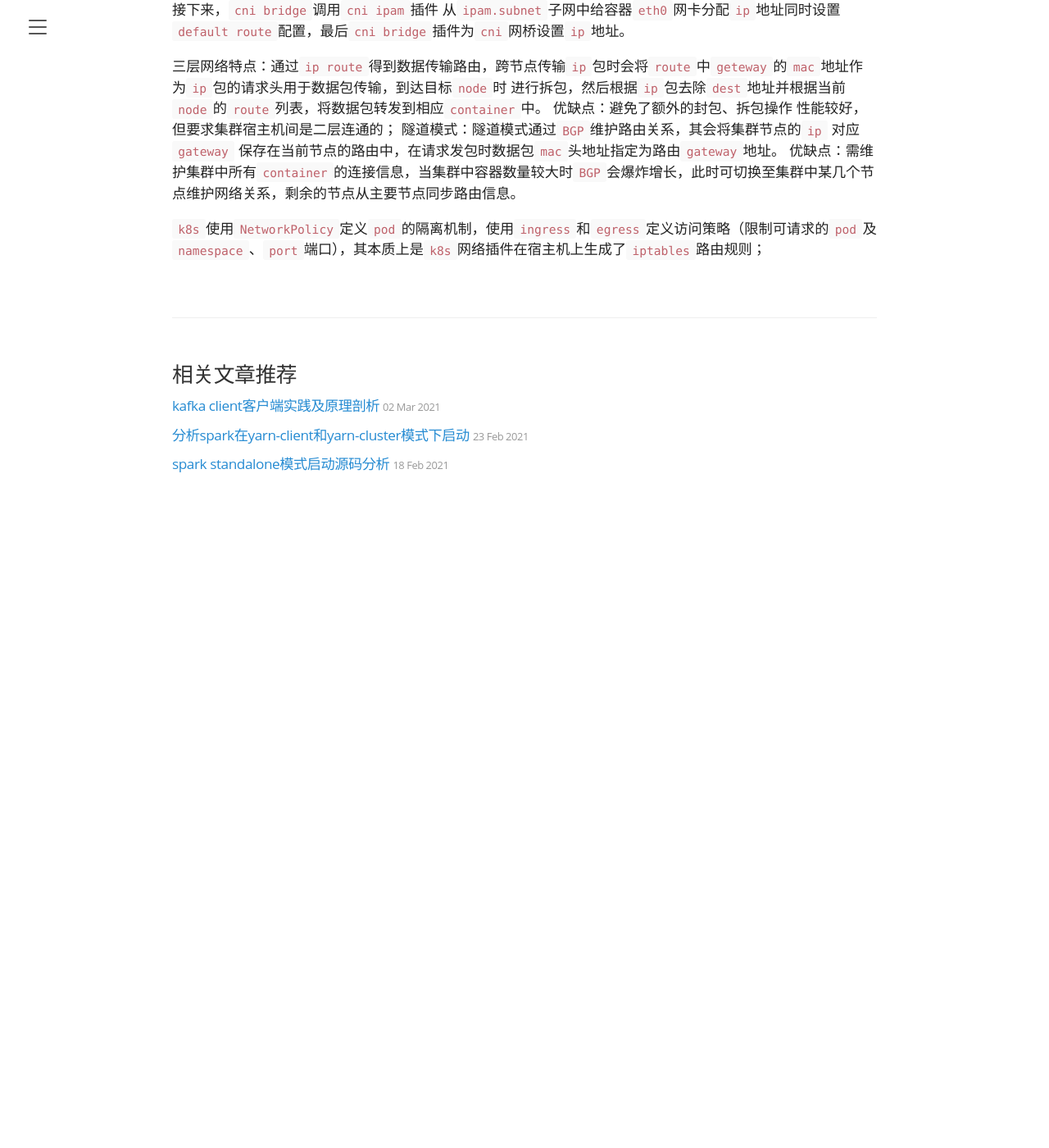
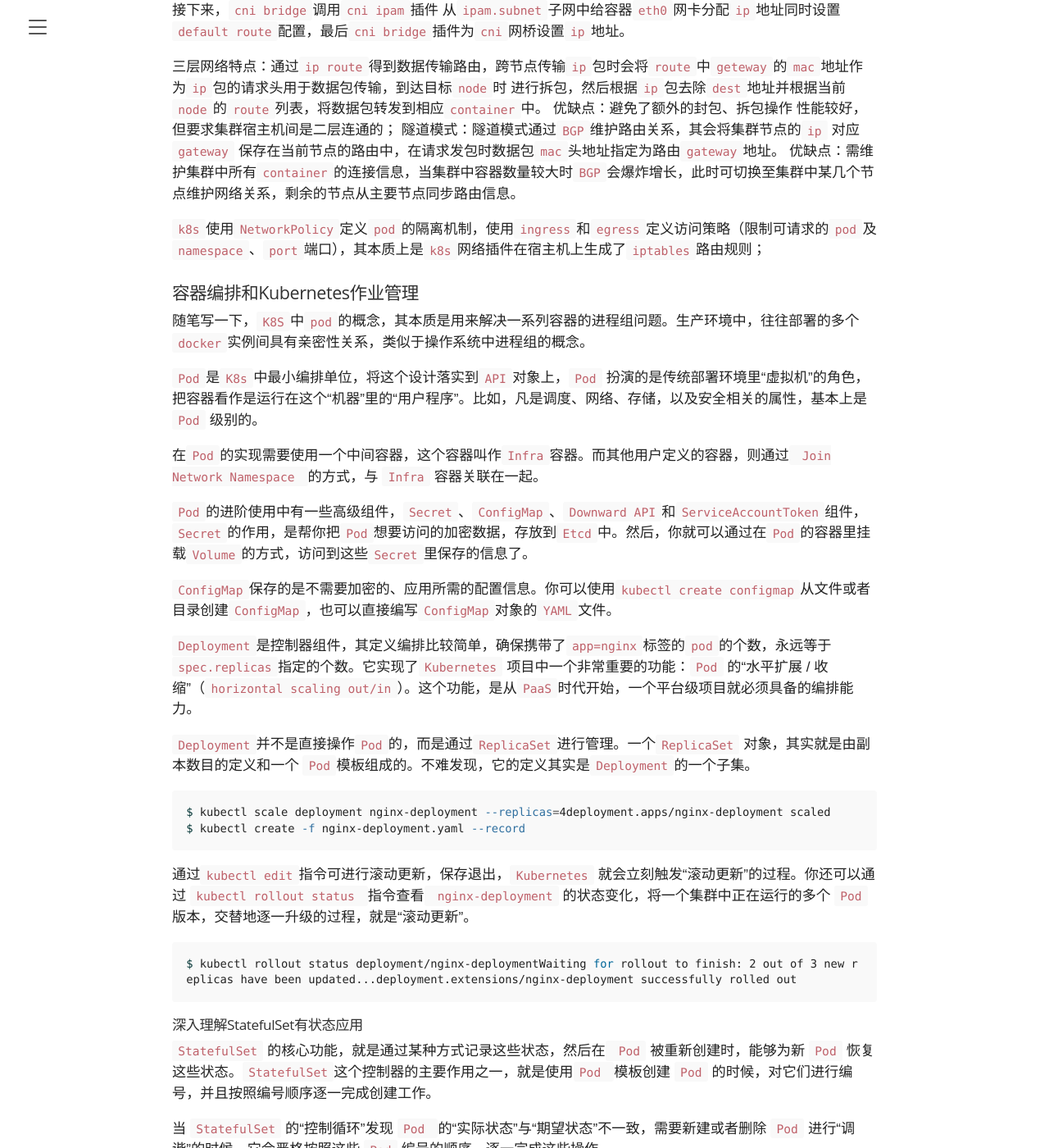
Before and after one commit to dongma/dongma.github.io, a Jekyll site: the page built from _posts/2021-04-25-k8s-pods-and-network.md, in a window 1280 px wide and 1400 px high, scrolled down 1993 px. Shown: the whole window at 82% size. Built offline with Jekyll 4.4.1, drawn with Linux system fonts in a browser that asks for light colours; before the commit the page ends 2623 px from its top, so only the background shows below that; some of the changed text lies outside the part shown.

Commit message:
pods principle and deployment manage with replicaSet

````diff
--- a/_posts/2021-04-25-k8s-pods-and-network.md
+++ b/_posts/2021-04-25-k8s-pods-and-network.md
@@ -65,3 +65,43 @@ default via 10.168.0.1 dev eth0
 优缺点：需维护集群中所有`container`的连接信息，当集群中容器数量较大时`BGP`会爆炸增长，此时可切换至集群中某几个节点维护网络关系，剩余的节点从主要节点同步路由信息。
 
 `k8s`使用`NetworkPolicy`定义`pod`的隔离机制，使用`ingress`和`egress`定义访问策略（限制可请求的`pod`及`namespace`、`port`端口），其本质上是`k8s`网络插件在宿主机上生成了`iptables`路由规则；
+
+### 容器编排和Kubernetes作业管理
+
+随笔写一下，`K8S`中`pod`的概念，其本质是用来解决一系列容器的进程组问题。生产环境中，往往部署的多个`docker`实例间具有亲密性关系，类似于操作系统中进程组的概念。
+
+`Pod`是`K8s`中最小编排单位，将这个设计落实到`API`对象上，`Pod` 扮演的是传统部署环境里“虚拟机”的角色，把容器看作是运行在这个“机器”里的“用户程序”。比如，凡是调度、网络、存储，以及安全相关的属性，基本上是 `Pod` 级别的。
+
+在`Pod`的实现需要使用一个中间容器，这个容器叫作`Infra`容器。而其他用户定义的容器，则通过` Join Network Namespace `的方式，与 `Infra` 容器关联在一起。
+
+`Pod`的进阶使用中有一些高级组件，`Secret`、`ConfigMap`、`Downward API`和`ServiceAccountToken`组件，`Secret`的作用，是帮你把`Pod`想要访问的加密数据，存放到`Etcd`中。然后，你就可以通过在`Pod`的容器里挂载`Volume`的方式，访问到这些`Secret`里保存的信息了。
+
+`ConfigMap`保存的是不需要加密的、应用所需的配置信息。你可以使用`kubectl create configmap`从文件或者目录创建`ConfigMap`，也可以直接编写`ConfigMap`对象的`YAML`文件。
+
+`Deployment`是控制器组件，其定义编排比较简单，确保携带了`app=nginx`标签的`pod`的个数，永远等于`spec.replicas`指定的个数。它实现了`Kubernetes` 项目中一个非常重要的功能：`Pod` 的“水平扩展 / 收缩”（`horizontal scaling out/in`）。这个功能，是从`PaaS`时代开始，一个平台级项目就必须具备的编排能力。
+
+`Deployment`并不是直接操作`Pod`的，而是通过`ReplicaSet`进行管理。一个`ReplicaSet` 对象，其实就是由副本数目的定义和一个 `Pod`模板组成的。不难发现，它的定义其实是`Deployment`的一个子集。
+
+```shell
+$ kubectl scale deployment nginx-deployment --replicas=4deployment.apps/nginx-deployment scaled
+$ kubectl create -f nginx-deployment.yaml --record
+```
+
+通过`kubectl edit`指令可进行滚动更新，保存退出，`Kubernetes` 就会立刻触发“滚动更新”的过程。你还可以通过 `kubectl rollout status `指令查看` nginx-deployment` 的状态变化，将一个集群中正在运行的多个 `Pod` 版本，交替地逐一升级的过程，就是“滚动更新”。
+
+```shell
+$ kubectl rollout status deployment/nginx-deploymentWaiting for rollout to finish: 2 out of 3 new replicas have been updated...deployment.extensions/nginx-deployment successfully rolled out
+```
+#### 深入理解StatefulSet有状态应用
+
+`StatefulSet` 的核心功能，就是通过某种方式记录这些状态，然后在` Pod` 被重新创建时，能够为新 `Pod` 恢复这些状态。`StatefulSet`这个控制器的主要作用之一，就是使用`Pod `模板创建 `Pod` 的时候，对它们进行编号，并且按照编号顺序逐一完成创建工作。
+
+当 `StatefulSet` 的“控制循环”发现 `Pod `的“实际状态”与“期望状态”不一致，需要新建或者删除 `Pod` 进行“调谐”的时候，它会严格按照这些 `Pod` 编号的顺序，逐一完成这些操作。
+
+`DaemonSet` 的主要作用，是让你在 `Kubernetes` 集群里，运行一个`Daemon Pod`。 所以，这个 Pod 有如下三个特征：这个`Pod`运行在`Kubernetes` 集群里的每一个节点（`Node`）上；每个节点上只有一个这样的 `Pod` 实例；当有新的节点加入` Kubernetes` 集群后，该 `Pod` 会自动地在新节点上被创建出来；而当旧节点被删除后，它上面的 `Pod` 也相应地会被回收掉。
+
+场景比如各种监控组件和日志组件、各种存储插件的 ` Agent ` 组件、各种网络插件的  `Agent ` 组件都必须在每个节点上部署一个实例。
+
+`K8S`中`jOb`和`cronJob`的使用频率不多，`Deployment`、`StatefulSet`，以及` DaemonSet` 这三个编排概念主要编排“在线业务”，即：`Long Running Task`（长作业）。
+
+`Operator` 的工作原理，实际上是利用了 `Kubernetes` 的自定义` API `资源（`CRD`），来描述我们想要部署的“有状态应用”；然后在自定义控制器里，根据自定义 `API` 对象的变化，来完成具体的部署和运维工作。
````
